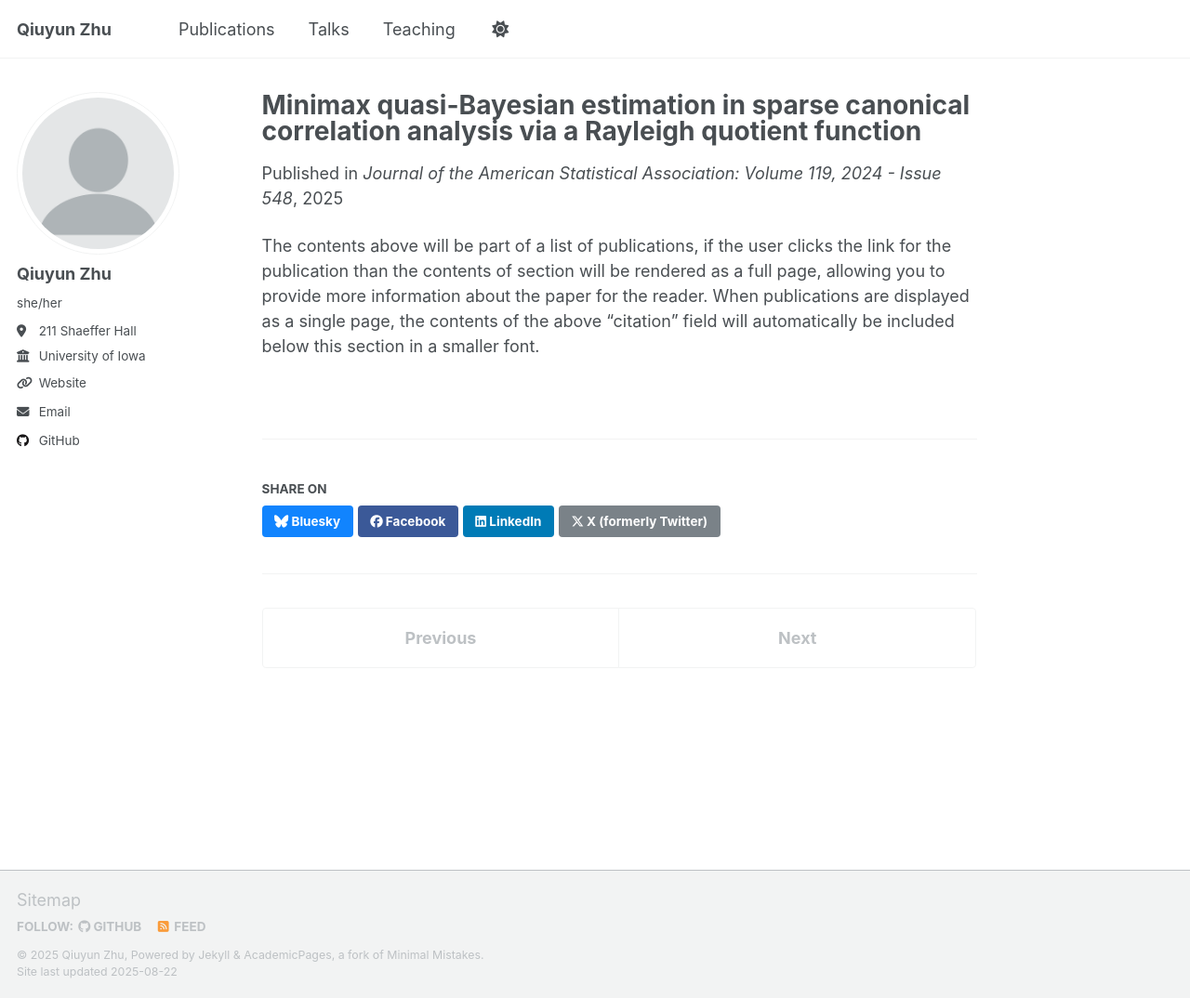
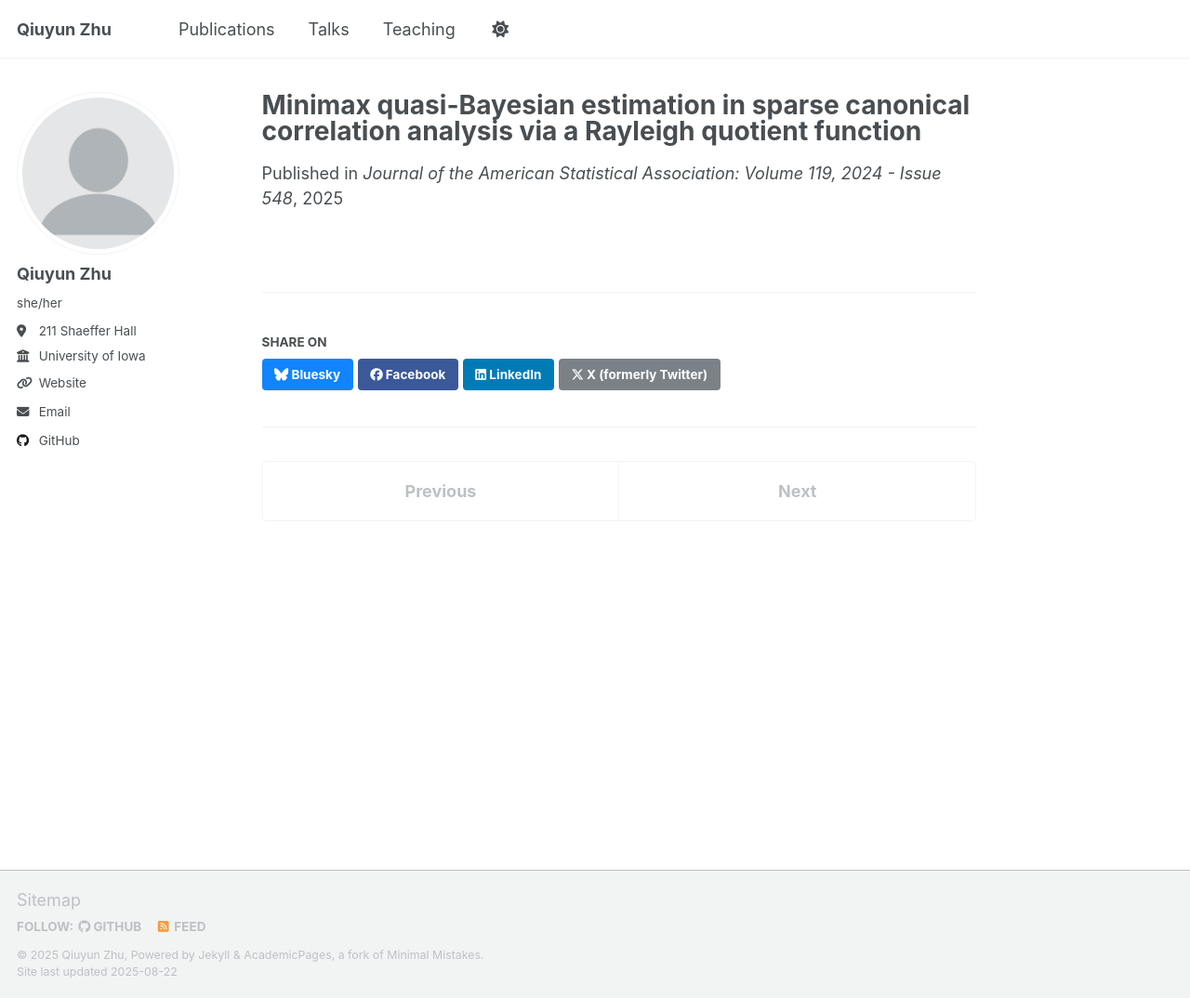
Before and after one commit to rachelwho/rachelwho.github.io, a Jekyll site: the page built from _publications/2023-10-SCCA.md, in a window 1280 px wide and 1074 px high. Shown: the whole window at 93% size. Built offline with Jekyll 4.4.1, drawn with Linux system fonts in a browser that asks for light colours; a script that is not in the unit is left out.

Commit message:
Update 2023-10-SCCA.md

```diff
--- a/_publications/2023-10-SCCA.md
+++ b/_publications/2023-10-SCCA.md
@@ -6,6 +6,5 @@
 category: journals
 permalink: /publication/2023-10-SCCA
 venue: 'Journal of the American Statistical Association: Volume 119, 2024 - Issue 548'
-paperurl: '[http://academicpages.github.io/files/paper1.pdf](https://arxiv.org/pdf/2010.08627)'
+paperurl: 'https://arxiv.org/pdf/2010.08627'
 ---
-The contents above will be part of a list of publications, if the user clicks the link for the publication than the contents of section will be rendered as a full page, allowing you to provide more information about the paper for the reader. When publications are displayed as a single page, the contents of the above "citation" field will automatically be included below this section in a smaller font.
```
